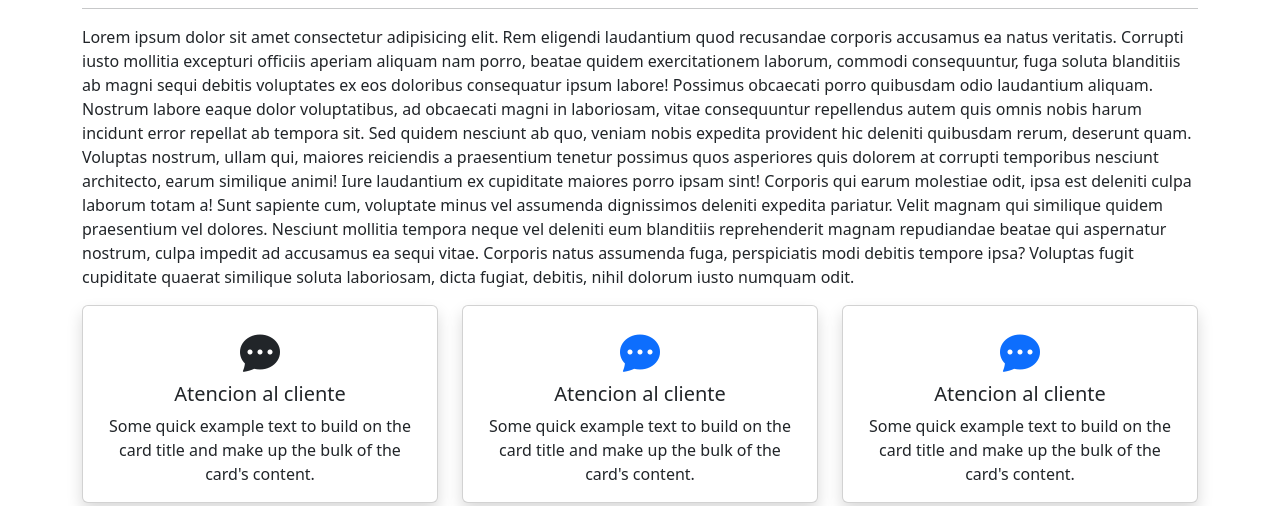
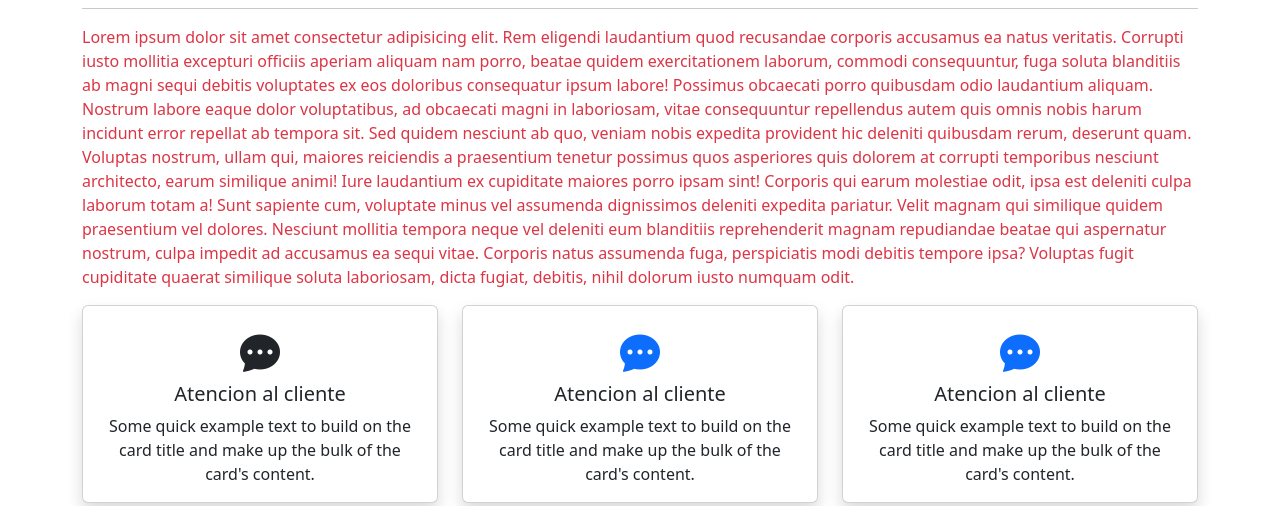
Before and after one commit to jlpereyra22/panaderiacocu, a plain HTML site: page index.html in a window 1280 px wide. Shown: the part 594-1100 px from the top of the page. Drawn offline with nearby package versions, Linux system fonts and the light colour scheme.

Commit message:
cambie de color el parrafo del index

```diff
--- a/index.html
+++ b/index.html
@@ -150,7 +150,7 @@
       <section class="my-5 container">
         <h1 class="display-1 text-center">Sobre Nosotros</h1>
         <hr />
-        <p>
+        <p class="text-danger">
           Lorem ipsum dolor sit amet consectetur adipisicing elit. Rem eligendi
           laudantium quod recusandae corporis accusamus ea natus veritatis.
           Corrupti iusto mollitia excepturi officiis aperiam aliquam nam porro,
```
